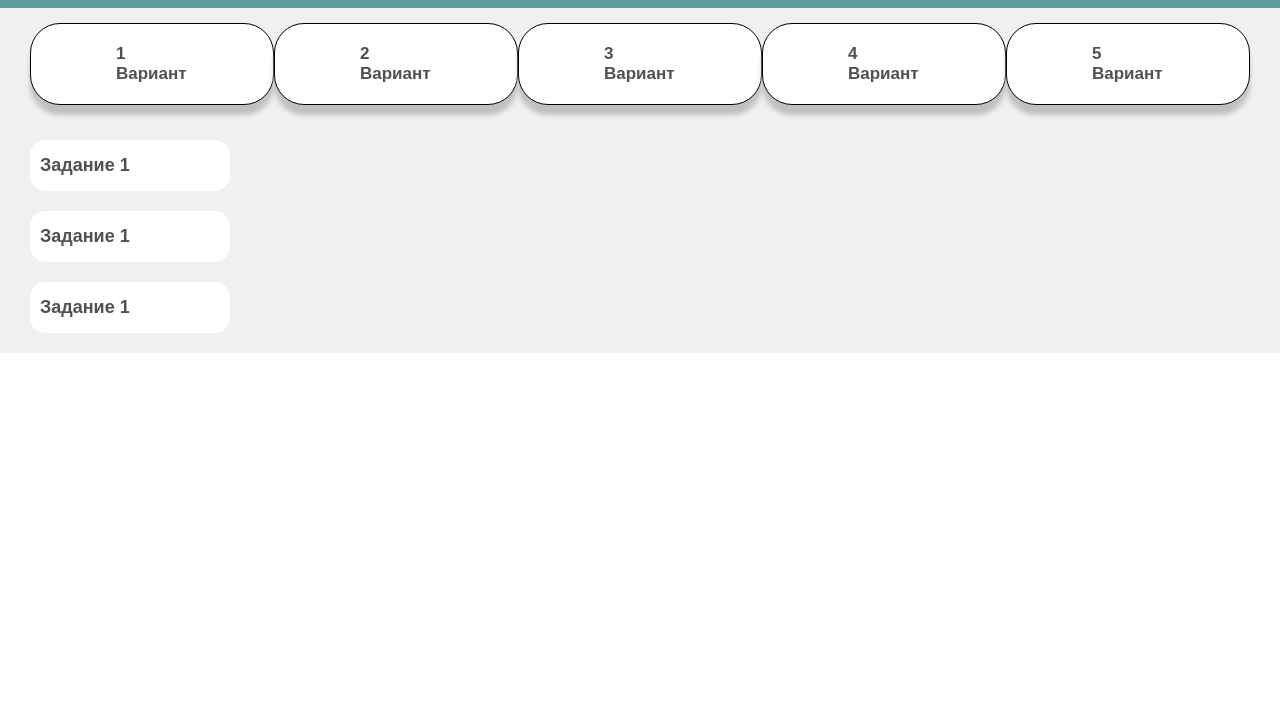
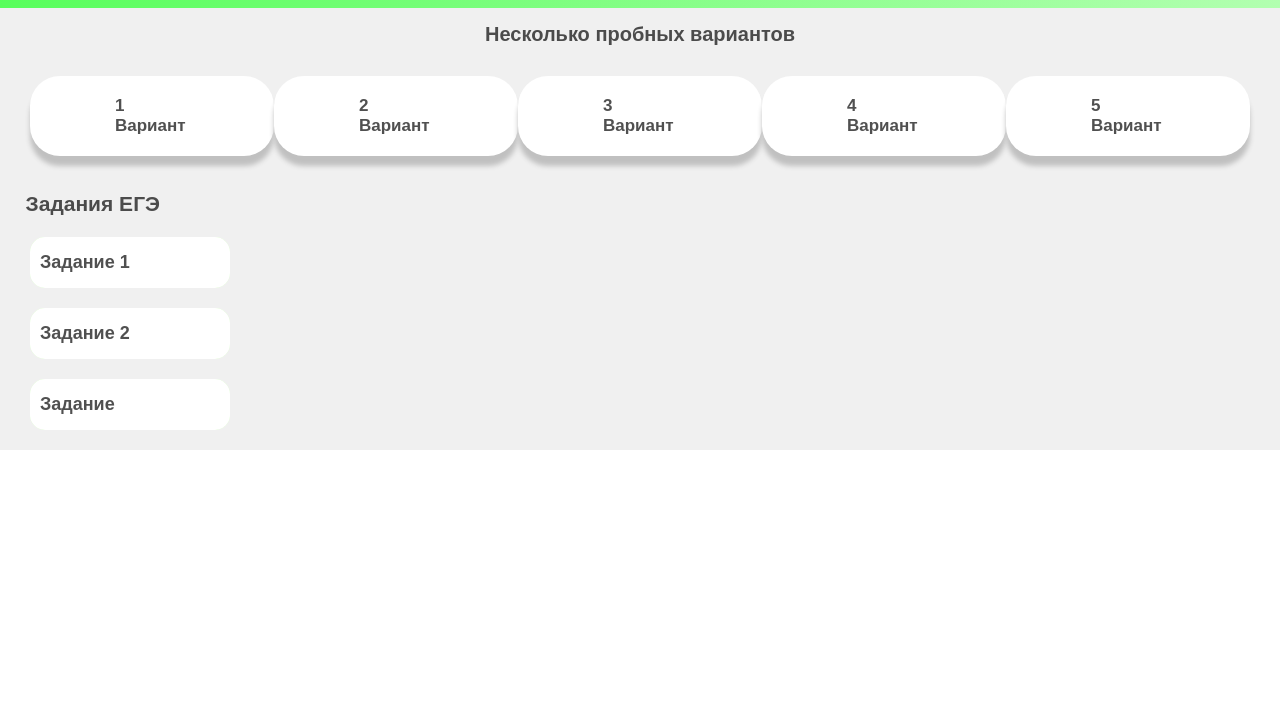
Before and after one commit to ilyasemenov1/-, a plain HTML site: page Sost/sost.html in a window 1280 px wide. Shown: the part 92-800 px from the top of the page. Drawn offline with Linux system fonts and the light colour scheme.

Commit message:
Add files via upload

```diff
--- a/Sost/sost.css
+++ b/Sost/sost.css
@@ -28,7 +28,8 @@ p{
     display: flex;
     width: 100%;
     height: 100px;
-    background-color: cadetblue;
+    background: rgb(88,254,92);
+    background: linear-gradient(90deg, rgba(88,254,92,1) 0%, rgba(115,254,118,1) 32%, rgba(178,255,176,1) 100%);
     justify-content: space-between;
     align-items: center;
 }
@@ -95,8 +96,30 @@ p{
     left: 3px;
   }
 /* Кнопка меню */
+/* Шапка */
 
-/* Шапка */
+
+/* h */
+h2{
+    text-align: center;
+    color: #000000af;
+    font-family: "Sourse Sans Pro", sans-serif;
+    padding: 20px 85px;
+    font-weight: 800;
+    font-size: 20px;
+    margin: 0px;
+    padding: 15px 0px;
+}
+h3{
+    color: #000000af;
+    font-family: "Sourse Sans Pro", sans-serif;
+    font-weight: 600;
+    font-size: 21px;
+    margin-left: 2%;
+}
+/* h */
+
+
 .osn{
 width: 100%;
 height: 100%;
@@ -108,12 +131,12 @@ background-color: rgb(240, 240, 240);
     padding: 15px 30px;
 }
 .var{
+    transition: cubic-bezier(0.165, 0.84, 0.44, 1);
     display: flex;
     position: relative;
     background-color: rgb(255, 255, 255);
     border-radius: 30px;
     box-shadow: 0px 10px 5px 0px rgb(192, 192, 192);
-    border: 1px solid black;
     text-decoration: none;
     transition: 0.1s ease;
     top: 0px;
@@ -136,13 +159,14 @@ background-color: rgb(240, 240, 240);
 }
 .var:hover{
     position: relative;
-    background-color: rgb(139, 255, 255);
+    background-color: rgb(186, 255, 180);
     color: rgb(34, 34, 34);
     border-radius: 30px;
-    transition: 0.1s ease;
+    transition: 0.3s ease;
     box-sizing: 10px;
 }
 .plan{
+    transition: cubic-bezier(0.165, 0.84, 0.44, 1);
     margin-left: 30px;
     width: auto;
     display: flex;
@@ -164,12 +188,6 @@ background-color: rgb(240, 240, 240);
     width: 92%;
     margin: 0% 4% 0% 4%;
 }
-/* .Number{
-    width: 220px;
-} */
-.task:active{
-    /* padding: 40px 40px; */
-}
 .task__a{
     display: flex;
     padding: 10px 10px;
@@ -184,6 +202,10 @@ background-color: rgb(240, 240, 240);
     transform: all 0.5s ease;
     transition-duration: 0.5s;
     width: 90px;
+}
+.task__a:active{
+    color: rgb(63, 0, 114);
+    transform: all 0.1s ease;
 }
 .task__sum:hover{
     background: rgb(215,215,215);
@@ -249,7 +271,6 @@ background-color: rgb(240, 240, 240);
     background-color: rgb(255, 255, 255);
     padding: 15px 30px 15px 33px;
     border-radius: 30px;
-    border: 1px solid black;
     text-decoration: none;
     align-items: center;
     font-size: 19px;
@@ -288,7 +309,7 @@ background-color: rgb(240, 240, 240);
 }
 .back__a:hover{
     position: relative;
-    background-color: rgb(139, 255, 255);
+    background-color: rgb(186, 255, 180);
     color: rgb(34, 34, 34);
     border-radius: 30px;
     transition: 0.1s ease;
--- a/Sost/sost.html
+++ b/Sost/sost.html
@@ -25,6 +25,7 @@
 
 <body>
     <div class="osn">
+        <h2>Несколько пробных вариантов</h2>
         <div class="beginning">
             <a href="ssi.html" class="var" class="var__a1">
                 <p class="var__p">1 Вариант</p>
@@ -42,9 +43,8 @@
                 <p class="var__p">5 Вариант</p>
             </a>
         </div>
-        <h2></h2>
+        <h3>Задания ЕГЭ</h3>
         <div class="plan">
-            <div class="Number">
             <details class="task">
                 <summary class="task__sum">Задание 1</summary>
                 <a href="#" class="task__a">Треугольники</a>
@@ -55,14 +55,13 @@
                 <div class="line"></div>
                 <a href="#" class="task__a">Окружности</a>
             </details>
-        </div>
         <details class="task">
-            <summary class="task__sum">Задание 1</summary>
+            <summary class="task__sum">Задание 2</summary>
             <a href="#" class="task__a">Ссылка 1</a>
             <a href="#" class="task__a">Ссылка 2</a>
         </details>
         <details class="task">
-            <summary class="task__sum">Задание 1</summary>
+            <summary class="task__sum">Задание </summary>
             <a href="#" class="task__a">Ссылка 1</a>
             <a href="#" class="task__a">Ссылка 2</a>
         </details>
```
Also changed, not shown: Sost/ssi.html (+1 -1 lines).
